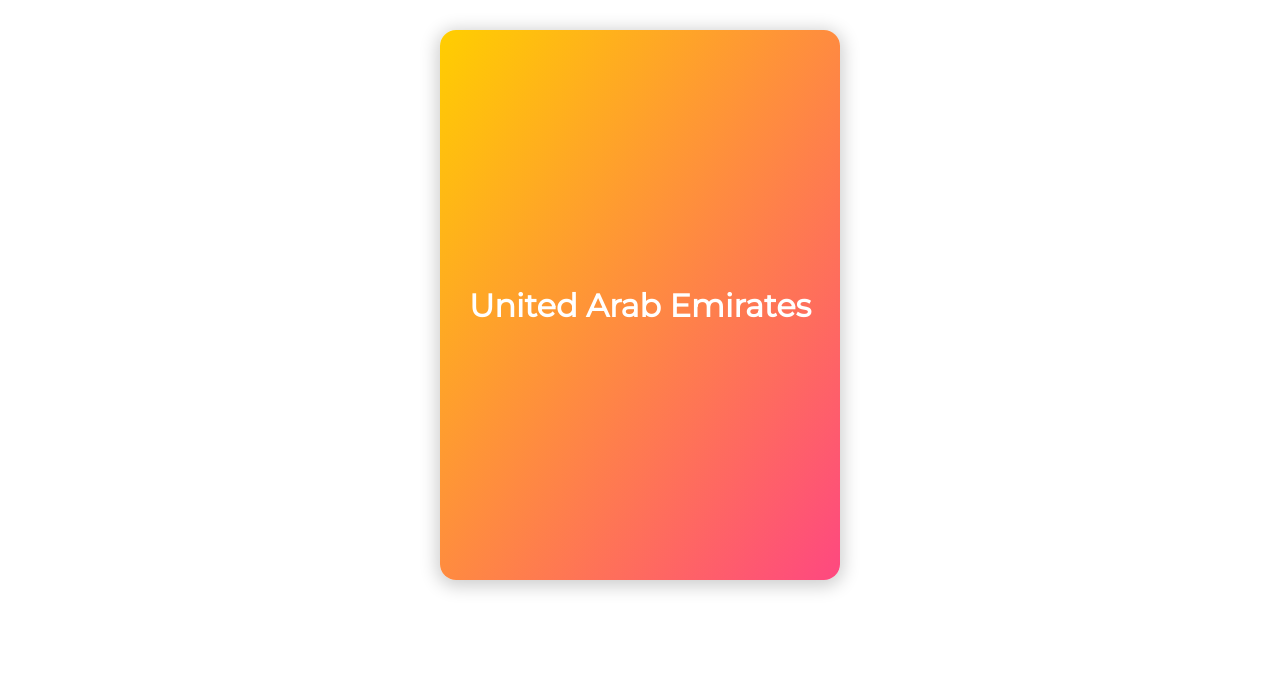
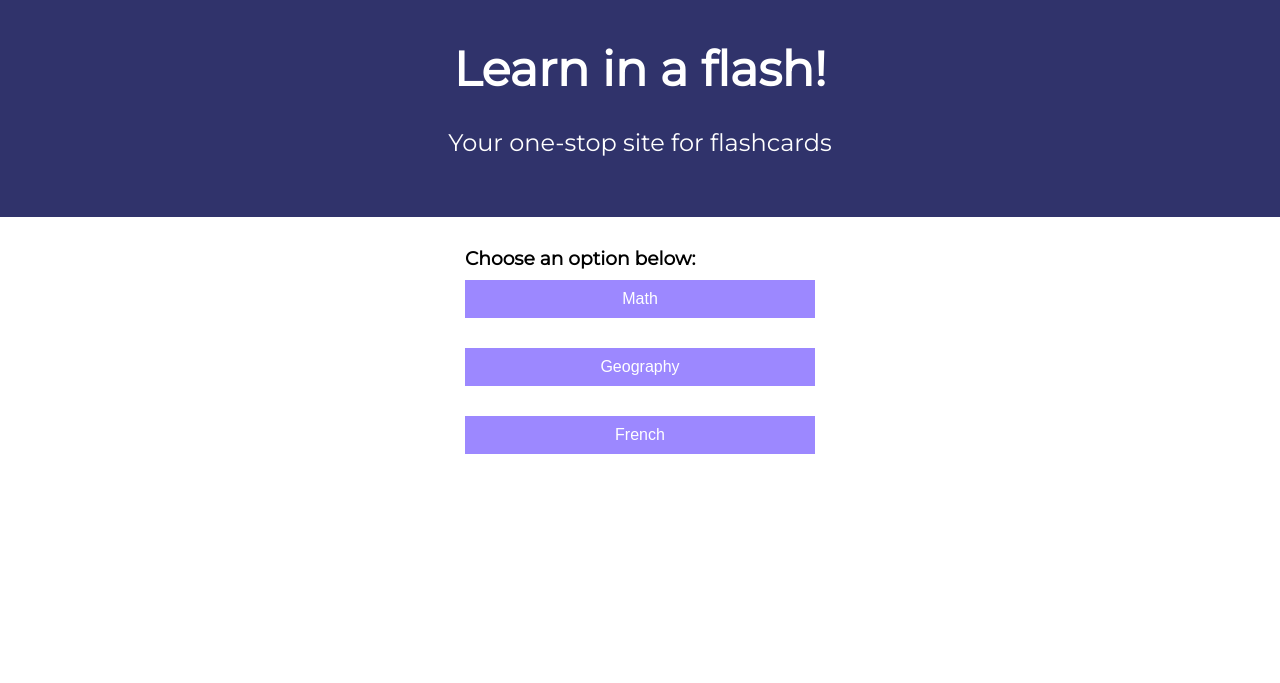
Before and after one commit to alyssahellrung/flashcards, a plain HTML site: page index.html in a window 1280 px wide. Drawn offline with Linux system fonts and the light colour scheme.

Commit message:
made pages for each discipline, added new index.html landing page, working buttons, styles

```diff
--- a/index.html
+++ b/index.html
@@ -4,35 +4,30 @@
   <meta charset="UTF-8">
   <meta http-equiv="X-UA-Compatible" content="IE=edge">
   <meta name="viewport" content="width=device-width, initial-scale=1.0">
-  <!-- <link rel="icon" href="./images/favicon-32x32.png" type="image/png"> -->
   <link rel="stylesheet" href="style.css">
   <title>Learn in a Flash</title>
 </head>
 <body>
 
-  <div class="card">
-    <div class="card__inner">
-      <div class="card__face card__face--front">
-        <h2 id="question"></h2>
-      </div>
-      <div class="card__face card__face--back">
-        <div class="card__content">
-          <div class="card__header">
-            <h2>Answer:</h2>
-          </div>
-          <div class="card__body">
-            <h3 id="answer"></h3>
-            <div id="button-div">
-              <button id="nextCard">Next Card</button>
-            </div>
-          </div>
-        </div>
-      </div>
+  <div class="title-div">
+    <h1>Learn in a flash!</h1>
+    <p>Your one-stop site for flashcards</p>
+  </div>
+  <div class="container">
+    <h3>Choose an option below:</h3>
+
+    <div class="buttons div">
+      <form action="./math.html">
+        <input class="button" id="math-btn" type="submit" value="Math" />
+      </form>
+      <form action="./geography.html">
+        <input class="button" id="geography-btn" type="submit" value="Geography" />
+      </form>
+      <form action="./french.html">
+        <input class="button" id="french-btn" type="submit" value="French" />
+      </form>
     </div>
   </div>
 
-
-  <script src="data2.js"></script>
-  <script src="script.js"></script>
 </body>
 </html>
--- a/style.css
+++ b/style.css
@@ -10,12 +10,35 @@
 * {
   margin: 0;
   padding: 0;
+  box-sizing: border-box;
 }
 
 body {
   font-family: montserrat, sans-serif;
   width: 100%;
   min-height: 100vh;
+}
+
+.title-div {
+  background-color: #30336b;
+  color: #ffffff;
+  font-size: 150%;
+  position: relative;
+  padding: 40px 15px;
+  text-align: center;
+}
+
+.title-div h1 {
+  margin: 0;
+}
+
+.title-div p {
+  margin: 30px 0 20px 0;
+}
+
+.container {
+  margin: 30px auto;
+  width: 350px;
 }
 
 .card {
@@ -130,3 +153,29 @@ body {
   font-size: 18px;
   line-height: 1.4;
 }
+
+.button {
+  cursor: pointer;
+  background-color: #9c88ff;
+  box-shadow: var(--box-shadow);
+  color: #ffffff;
+  border: 0;
+  display: block;
+  font-size: 16px;
+  margin: 10px 0 30px;
+  padding: 10px;
+  width: 100%;
+}
+
+.buttons-div {
+  display: flex;
+  flex-direction: column;
+  align-items: center;
+  justify-content: center;
+  min-height: 100vh;
+  margin: 0;
+}
+
+.button:focus {
+  outline: 0;
+}
```
Also changed, not shown: french.html (added, +38 -0 lines), geography.html (added, +38 -0 lines), math.html (added, +38 -0 lines).
